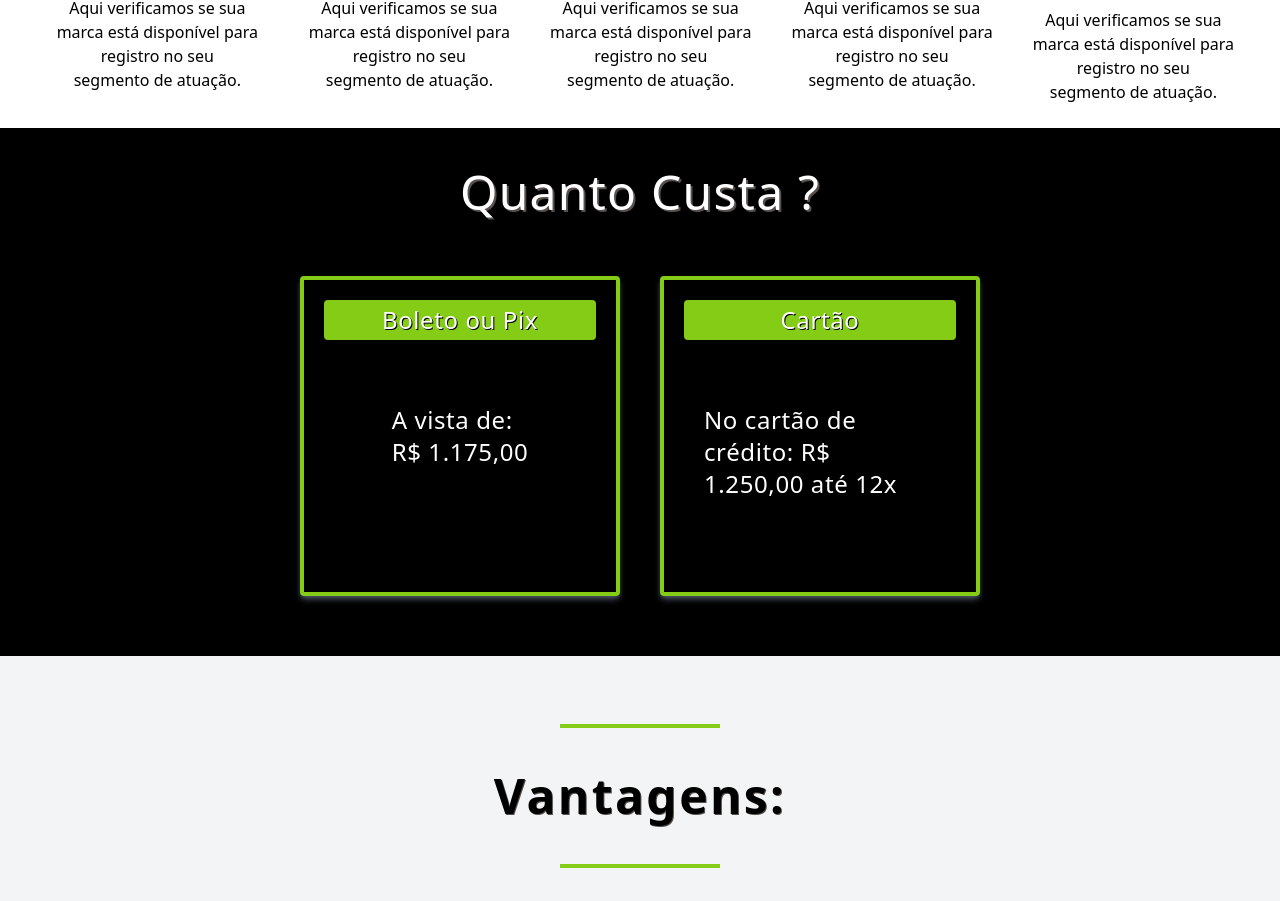
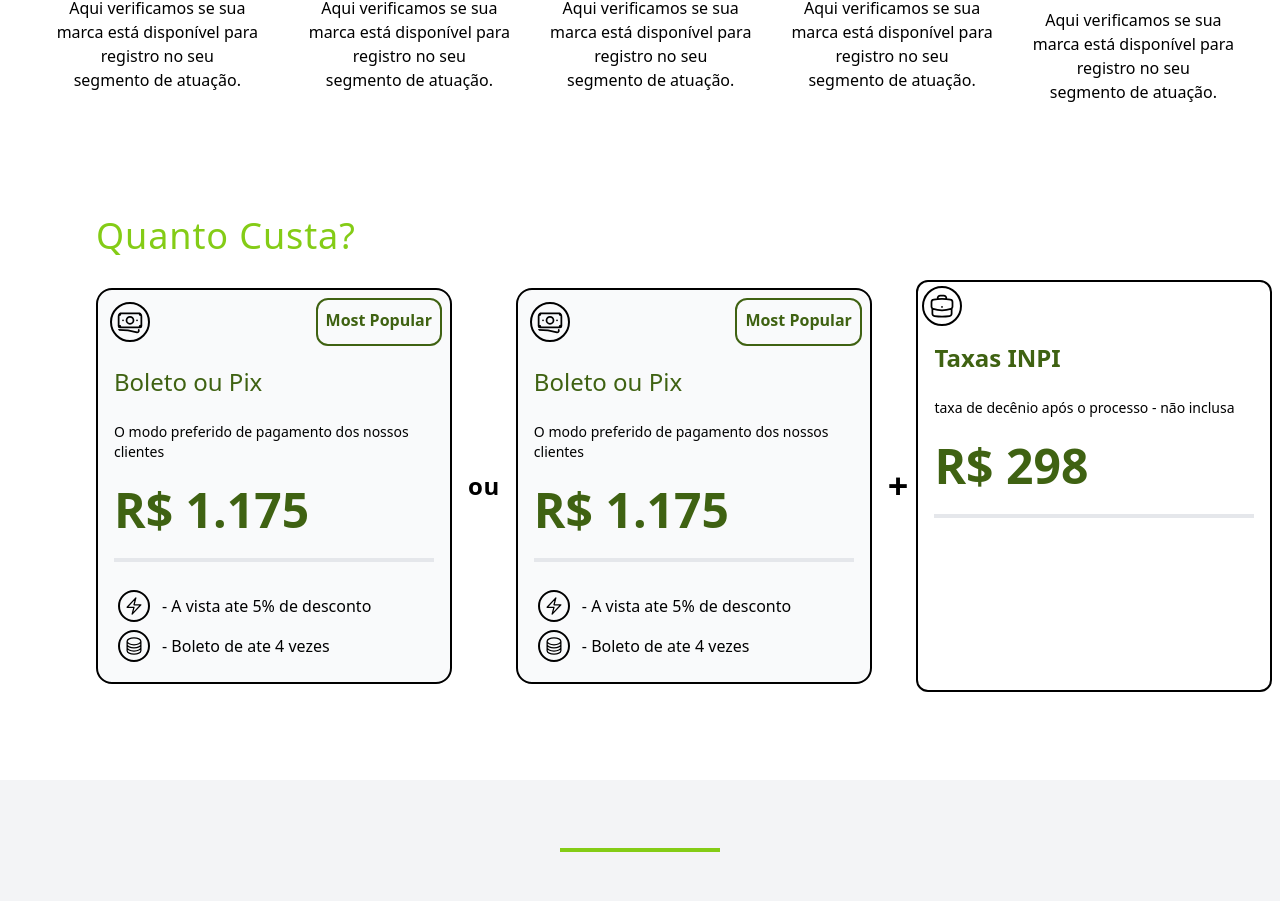
Before and after one commit to oscar-barreto/Stamp-front, a React (Vite) app in the folder stamp-front/: page / in a window 1280 px wide. Shown: the part 972-1873 px from the top of the page. Built offline with nearby package versions, Linux system fonts and the light colour scheme.

Commit message:
updated prices

```diff
--- a/stamp-front/src/components/Price/Price.jsx
+++ b/stamp-front/src/components/Price/Price.jsx
@@ -1,26 +1,116 @@
+
+
+
 const Price = () => {
   return (
-    <div className="bg-black text-white flex flex-col items-center justify-center p-5">
-       <div className="flex items-center">
-        <h1 className="text-5xl p-5 tracking-wide" style={{textShadow:"2px 2px #57504d"}}>Quanto Custa ?</h1>
-       </div>
-        <div className="grid sm:grid-cols-1 md:grid-cols-2 p-5">
-            <div className="border-4 p-5 border-lime-500 rounded m-5 h-80 w-80 shadow-md shadow-gray-600">
+    <>
+        <div className="m-10 p-10">
 
-                <div className="flex justify-center bg-lime-500 rounded text-2xl p-1 tracking-wide w-18 h-10" style={{textShadow:"1px 1px black"}}>Boleto ou Pix</div>
+            <h2 className="p-2 m-2 text-4xl text-lime-500 tracking-wide">Quanto Custa?</h2>
+                <div className="flex">
+                <div className="border-2 bg-gray-50 border-black w-96 rounded-2xl m-4">
+                    <div className="p-1 m-1 flex justify-between">
+                        <svg xmlns="http://www.w3.org/2000/svg" fill="none" viewBox="0 0 24 24" strokeWidth={1.5} stroke="currentColor" className="w-10 h-10 p-1 m-1 border-2 border-black rounded-full">
+                            <path strokeLinecap="round" strokeLinejoin="round" d="M2.25 18.75a60.07 60.07 0 0115.797 2.101c.727.198 1.453-.342 1.453-1.096V18.75M3.75 4.5v.75A.75.75 0 013 6h-.75m0 0v-.375c0-.621.504-1.125 1.125-1.125H20.25M2.25 6v9m18-10.5v.75c0 .414.336.75.75.75h.75m-1.5-1.5h.375c.621 0 1.125.504 1.125 1.125v9.75c0 .621-.504 1.125-1.125 1.125h-.375m1.5-1.5H21a.75.75 0 00-.75.75v.75m0 0H3.75m0 0h-.375a1.125 1.125 0 01-1.125-1.125V15m1.5 1.5v-.75A.75.75 0 003 15h-.75M15 10.5a3 3 0 11-6 0 3 3 0 016 0zm3 0h.008v.008H18V10.5zm-12 0h.008v.008H6V10.5z" />
+                        </svg>
+                        <div className="p-2 border-2 border-lime-800 font-bold text-lime-800 rounded-xl">Most Popular</div>
+                    </div>
+                    <div className="">
+                        <h2 className="m-2 p-2 text-2xl text-lime-800">Boleto ou Pix</h2>
+                        <p className="m-2 p-2 text-sm">O modo preferido de pagamento dos nossos clientes</p>
+                    </div>
+                    <div>
+                        <h1 className="m-2 p-2 font-bold text-lime-800 text-5xl">R$ 1.175</h1>
+                    </div>
+                    <div className="flex justify-center p-2 m-2">
+                        <div className="border-2 w-80"></div>
+                    </div>
+                    <div>
+                        <ul className="m-2 p-2">
+                            <li className="flex">
 
-                    <div className="flex justify-center items-center">
-                        <h1 className="text-2xl tracking-wide m-5 lg:mt-16">A vista de:<br></br> R$ 1.175,00</h1>
+                                    <svg xmlns="http://www.w3.org/2000/svg" fill="none" viewBox="0 0 24 24" stroke-width="1.5" stroke="currentColor" className="w-8 h-8 border-2 border-black rounded-full p-1 m-1">
+                                        <path stroke-linecap="round" stroke-linejoin="round" d="M3.75 13.5l10.5-11.25L12 10.5h8.25L9.75 21.75 12 13.5H3.75z" />
+                                    </svg>
+
+                                <p className="p-1 m-1">- A vista ate 5% de desconto</p>
+                            </li>
+                            <li className="flex">
+                            <svg xmlns="http://www.w3.org/2000/svg" fill="none" viewBox="0 0 24 24" stroke-width="1.5" stroke="currentColor" className="w-8 h-8 m-1 p-1 border-2 border-black rounded-full">
+                                <path stroke-linecap="round" stroke-linejoin="round" d="M20.25 6.375c0 2.278-3.694 4.125-8.25 4.125S3.75 8.653 3.75 6.375m16.5 0c0-2.278-3.694-4.125-8.25-4.125S3.75 4.097 3.75 6.375m16.5 0v11.25c0 2.278-3.694 4.125-8.25 4.125s-8.25-1.847-8.25-4.125V6.375m16.5 0v3.75m-16.5-3.75v3.75m16.5 0v3.75C20.25 16.153 16.556 18 12 18s-8.25-1.847-8.25-4.125v-3.75m16.5 0c0 2.278-3.694 4.125-8.25 4.125s-8.25-1.847-8.25-4.125" />
+                            </svg>
+                                <p className="p-1 m-1">- Boleto de ate 4 vezes</p>
+                            </li>
+                        </ul>
                     </div>
                 </div>
-                <div className="border-4 p-5 border-lime-500 rounded m-5 h-80 w-80 shadow-md shadow-gray-600">
-                <div className="flex justify-center bg-lime-500 rounded text-2xl p-1 tracking-wide w-18 h-10" style={{textShadow:"1px 1px black"}}>Cartão</div>
                 <div className="flex justify-center items-center">
-                    <h1 className="text-2xl tracking-wide  m-5 lg:mt-16"> No cartão de crédito: R$ 1.250,00  até 12x</h1>
+                    <p className="font-bold tracking-wide text-2xl">ou</p>
+                </div>
+                <div className="border-2 bg-gray-50 border-black w-96 rounded-2xl m-4">
+                    <div className="p-1 m-1 flex justify-between">
+                        <svg xmlns="http://www.w3.org/2000/svg" fill="none" viewBox="0 0 24 24" strokeWidth={1.5} stroke="currentColor" className="w-10 h-10 p-1 m-1 border-2 border-black rounded-full">
+                            <path strokeLinecap="round" strokeLinejoin="round" d="M2.25 18.75a60.07 60.07 0 0115.797 2.101c.727.198 1.453-.342 1.453-1.096V18.75M3.75 4.5v.75A.75.75 0 013 6h-.75m0 0v-.375c0-.621.504-1.125 1.125-1.125H20.25M2.25 6v9m18-10.5v.75c0 .414.336.75.75.75h.75m-1.5-1.5h.375c.621 0 1.125.504 1.125 1.125v9.75c0 .621-.504 1.125-1.125 1.125h-.375m1.5-1.5H21a.75.75 0 00-.75.75v.75m0 0H3.75m0 0h-.375a1.125 1.125 0 01-1.125-1.125V15m1.5 1.5v-.75A.75.75 0 003 15h-.75M15 10.5a3 3 0 11-6 0 3 3 0 016 0zm3 0h.008v.008H18V10.5zm-12 0h.008v.008H6V10.5z" />
+                        </svg>
+                        <div className="p-2 border-2 border-lime-800 font-bold text-lime-800 rounded-xl">Most Popular</div>
+                    </div>
+                    <div className="">
+                        <h2 className="m-2 p-2 text-2xl text-lime-800">Boleto ou Pix</h2>
+                        <p className="m-2 p-2 text-sm">O modo preferido de pagamento dos nossos clientes</p>
+                    </div>
+                    <div>
+                        <h1 className="m-2 p-2 font-bold text-lime-800 text-5xl">R$ 1.175</h1>
+                    </div>
+                    <div className="flex justify-center p-2 m-2">
+                        <div className="border-2 w-80"></div>
+                    </div>
+                    <div>
+                        <ul className="m-2 p-2">
+                            <li className="flex">
+
+                                    <svg xmlns="http://www.w3.org/2000/svg" fill="none" viewBox="0 0 24 24" stroke-width="1.5" stroke="currentColor" className="w-8 h-8 border-2 border-black rounded-full p-1 m-1">
+                                        <path stroke-linecap="round" stroke-linejoin="round" d="M3.75 13.5l10.5-11.25L12 10.5h8.25L9.75 21.75 12 13.5H3.75z" />
+                                    </svg>
+
+                                <p className="p-1 m-1">- A vista ate 5% de desconto</p>
+                            </li>
+                            <li className="flex">
+                            <svg xmlns="http://www.w3.org/2000/svg" fill="none" viewBox="0 0 24 24" stroke-width="1.5" stroke="currentColor" className="w-8 h-8 m-1 p-1 border-2 border-black rounded-full">
+                                <path stroke-linecap="round" stroke-linejoin="round" d="M20.25 6.375c0 2.278-3.694 4.125-8.25 4.125S3.75 8.653 3.75 6.375m16.5 0c0-2.278-3.694-4.125-8.25-4.125S3.75 4.097 3.75 6.375m16.5 0v11.25c0 2.278-3.694 4.125-8.25 4.125s-8.25-1.847-8.25-4.125V6.375m16.5 0v3.75m-16.5-3.75v3.75m16.5 0v3.75C20.25 16.153 16.556 18 12 18s-8.25-1.847-8.25-4.125v-3.75m16.5 0c0 2.278-3.694 4.125-8.25 4.125s-8.25-1.847-8.25-4.125" />
+                            </svg>
+                                <p className="p-1 m-1">- Boleto de ate 4 vezes</p>
+                            </li>
+                        </ul>
+                    </div>
+
+                </div>
+                <div className="flex justify-center items-center text-4xl">
+                <h2 className="font-bold">+</h2>
+            </div>
+           <div className="flex justify-center p-1 m-1">
+                <div className="border-2 rounded-xl border-black">
+                    <div className="border-2 border-black rounded-full m-1 p-1 w-10 h-10 flex justify-center items-center">
+                    <svg xmlns="http://www.w3.org/2000/svg" fill="none" viewBox="0 0 24 24" stroke-width="1.5" stroke="currentColor" class="w-8 h-8">
+                        <path stroke-linecap="round" stroke-linejoin="round" d="M20.25 14.15v4.25c0 1.094-.787 2.036-1.872 2.18-2.087.277-4.216.42-6.378.42s-4.291-.143-6.378-.42c-1.085-.144-1.872-1.086-1.872-2.18v-4.25m16.5 0a2.18 2.18 0 00.75-1.661V8.706c0-1.081-.768-2.015-1.837-2.175a48.114 48.114 0 00-3.413-.387m4.5 8.006c-.194.165-.42.295-.673.38A23.978 23.978 0 0112 15.75c-2.648 0-5.195-.429-7.577-1.22a2.016 2.016 0 01-.673-.38m0 0A2.18 2.18 0 013 12.489V8.706c0-1.081.768-2.015 1.837-2.175a48.111 48.111 0 013.413-.387m7.5 0V5.25A2.25 2.25 0 0013.5 3h-3a2.25 2.25 0 00-2.25 2.25v.894m7.5 0a48.667 48.667 0 00-7.5 0M12 12.75h.008v.008H12v-.008z" />
+                    </svg>
+                    </div>
+                    <div className="">
+                        <h2 className="text-2xl m-2 p-2 font-bold text-lime-800">Taxas INPI</h2>
+                        <p className="m-2 p-2 text-sm">taxa de decênio após o processo - não inclusa</p>
+                    </div>
+                    <div>
+                        <h1 className="m-2 p-2 font-bold text-lime-800 text-5xl">R$ 298</h1>
+                    </div>
+                    <div className="flex justify-center p-2 m-2">
+                        <div className="border-2 w-80"></div>
+                    </div>
                 </div>
             </div>
+            </div>
+
+
         </div>
-    </div>
+    </>
   )
 }
 
```
